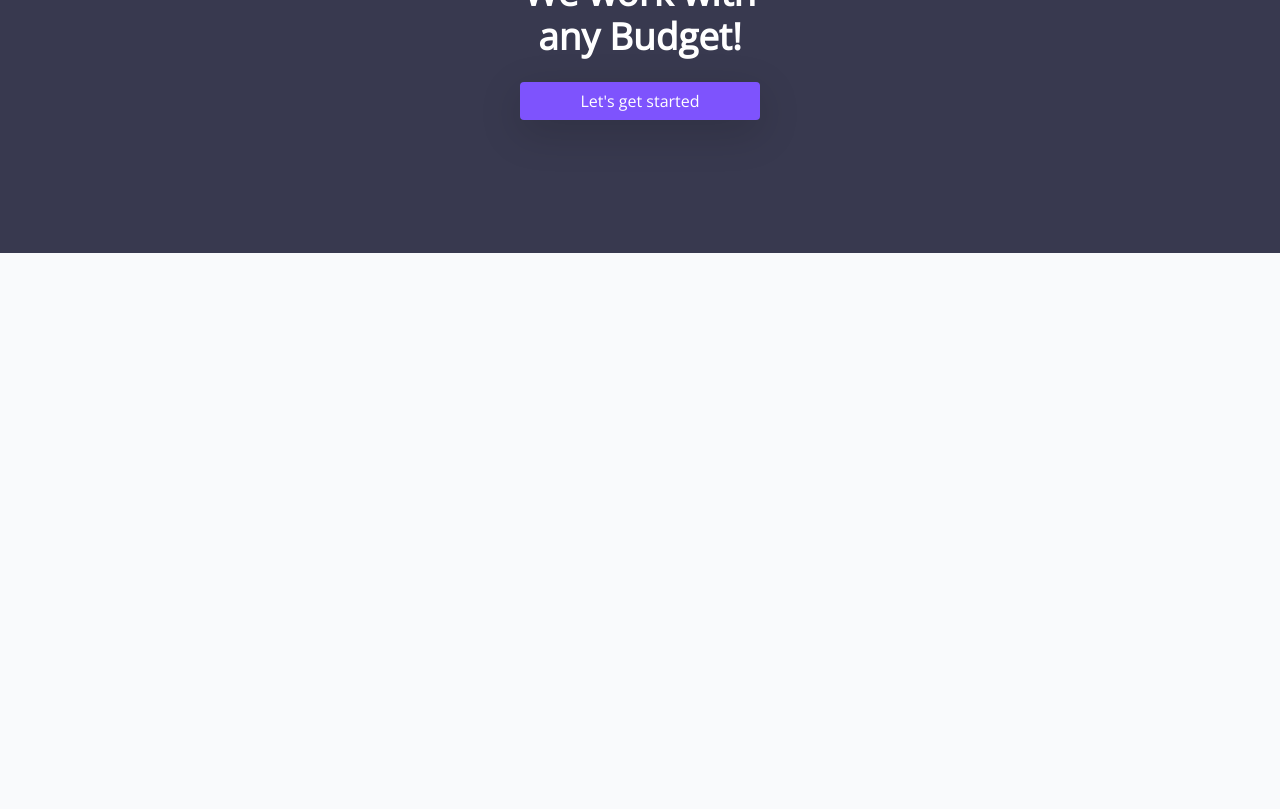
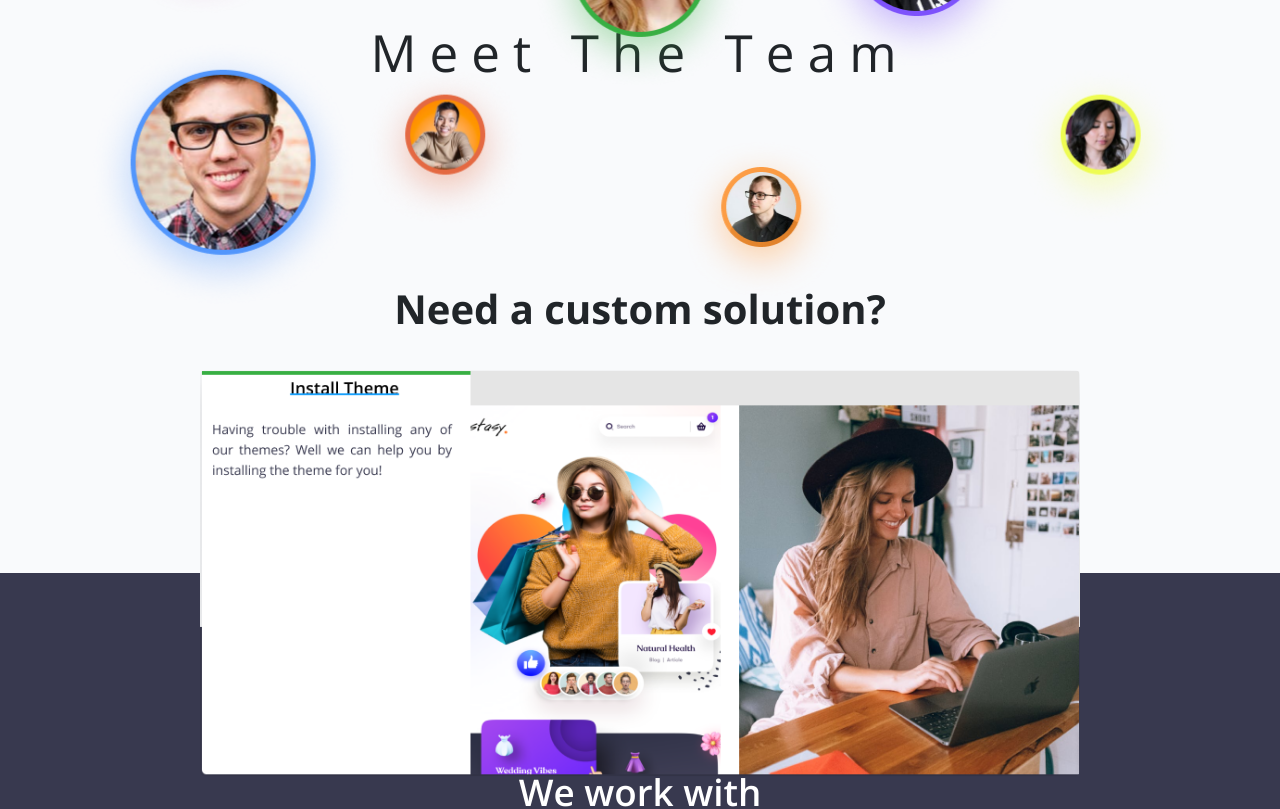
Before and after one commit to MiguelARam27/87Lux, a Next.js app: page / in a window 1280 px wide. Shown: the part 1440-2249 px from the top of the page. Before the commit the page ends 1693 px from the top, so only its background shows below. Built offline with nearby package versions, Linux system fonts and the light colour scheme.

Commit message:
Solutions section

```diff
--- a/components/Footer.js
+++ b/components/Footer.js
@@ -3,6 +3,12 @@ import { Row, Col, Button } from 'react-bootstrap';
 const Footer = () => {
   return (
     <Row className='justify-content-center align-items-center margin-none text-center Footer'>
+      <img
+        // src='/assets/latest_projects/project2.png'
+        src='/assets/solutions/example.png'
+        alt='project'
+        className='Footer__img'
+      />
       <Col sm={{ span: 6 }} md={{ span: 3 }} lg={{ span: 3 }}>
         <h1 className='Footer__title'>We work with any Budget!</h1>
         <Button href='/' className='Footer__button'>
--- a/components/Layout.js
+++ b/components/Layout.js
@@ -1,11 +1,11 @@
-import React from 'react';
+import React, { Fragment } from 'react';
 import Header from './Header';
 
 const Layout = ({ children }) => {
   return (
     <>
       <Header />
-      <div>{children}</div>
+      <Fragment>{children}</Fragment>
     </>
   );
 };
--- a/components/Solution.js
+++ b/components/Solution.js
@@ -1,10 +1,54 @@
 import React from 'react';
-import { Container, Row, Col } from 'react-bootstrap';
+import { Container, Row, Col, Image } from 'react-bootstrap';
 const Solution = () => {
   return (
-    <Container fluid className='Solution'>
-      <h1 className='Solution__title'>Need a custom solution</h1>
-    </Container>
+    <>
+      <Container fluid className='Solution'>
+        <Row className='justify-content-center align-items-center'>
+          <h1 className='Solution__title '>Need a custom solution?</h1>
+        </Row>
+
+        <Row>
+          <Col
+            sm={{ span: 1 }}
+            md={{ span: 2, offset: 2 }}
+            lg={{ span: 2, offset: 2 }}
+            className='Solution__container '
+          >
+            <div className='Solution__solution'>
+              <span className='Solution__number'>01</span>
+              <span className='Solution__text'>Install Theme</span>
+            </div>
+            <div className='Solution__solution'>
+              <span className='Solution__number'>02</span>
+              <span className='Solution__text'>Landing Page</span>
+            </div>
+            <div className='Solution__solution'>
+              <span className='Solution__number'>03</span>
+              <span className='Solution__text'>Custom Web Site</span>
+            </div>
+            <div className='Solution__solution'>
+              <span className='Solution__number'>04</span>
+              <span className='Solution__text'>Custom Web Site</span>
+            </div>
+            <div className='Solution__solution'>
+              <span className='Solution__number'>05</span>
+              <span className='Solution__text'>Custom App</span>
+            </div>
+            <div className='Solution__solution'>
+              <span className='Solution__number'>06</span>
+              <span className='Solution__text'>Marketing Assets</span>
+            </div>
+          </Col>
+        </Row>
+      </Container>
+      <Image
+        fluid
+        src='/assets/solutions/example.png'
+        alt='solutions image'
+        className='solutions-image-mobile'
+      />
+    </>
   );
 };
 
--- a/pages/index.js
+++ b/pages/index.js
@@ -6,6 +6,7 @@ import Platforms from '../components/Platforms';
 import LatestProjects from '../components/LatestProjects';
 import Team from '../components/Team';
 import Footer from '../components/Footer';
+import Solution from '../components/Solution';
 
 export default function Home() {
   return (
@@ -17,8 +18,9 @@ export default function Home() {
       <Jumbo />
       <Platforms />
 
-      {/* <LatestProjects />
-      <Team /> */}
+      {/* <LatestProjects /> */}
+      <Team />
+      <Solution />
       <Footer />
     </Fragment>
   );
--- a/sass/page.scss
+++ b/sass/page.scss
@@ -275,11 +275,73 @@
     }
   }
 }
+.Solution {
+  margin-bottom: 2rem;
+  @include respond(phone) {
+    margin-bottom: 2rem;
+  }
 
+  &__title {
+    font-family: $main-font;
+    font-style: bold;
+    font-weight: 700;
+    text-align: center;
+    margin-bottom: 4rem;
+
+    @include respond(phone) {
+      font-size: 2.2rem;
+    }
+  }
+
+  &__solution {
+    span {
+      display: inline-block;
+    }
+    &:hover {
+      .Solution__number {
+        color: #38af43;
+      }
+      .Solution__text {
+        color: $color-black;
+      }
+    }
+  }
+  &__number {
+    color: #b0b6c0;
+    margin-right: 1rem;
+  }
+  &__text {
+    font-family: $main-font;
+    color: #b0b6c0;
+  }
+}
+.solutions-image-mobile {
+  display: none;
+  @include respond(phone) {
+    display: block;
+    margin-bottom: 2rem;
+  }
+}
 .Footer {
-  height: 50vh;
+  height: 70vh;
   background: #38394f;
   position: relative;
+  @include respond(phone) {
+    height: 50vh;
+  }
+
+  &__img {
+    position: absolute;
+    top: 0;
+    left: 50%;
+    width: 55rem;
+    transform: translate(-50%, -50%);
+    z-index: 10;
+    border-radius: 5px;
+    @include respond(phone) {
+      display: none;
+    }
+  }
 
   &__title {
     font-size: 2.3rem;
--- a/sass/variables.scss
+++ b/sass/variables.scss
@@ -1,4 +1,5 @@
-@import url('https://fonts.googleapis.com/css2?family=Open+Sans:ital,wght@0,400;1,600&display=swap');
+// @import url('https://fonts.googleapis.com/css2?family=Open+Sans:ital,wght@0,400;1,600&display=swap');
+@import url('https://fonts.googleapis.com/css2?family=Open+Sans:wght@400;600;700&display=swap');
 @font-face {
   font-family: League Gothic;
   src: url('../public/assets/fonts/LeagueGothic-Regular.otf');
```
Also changed, not shown: public/assets/solutions/example.png (added).
